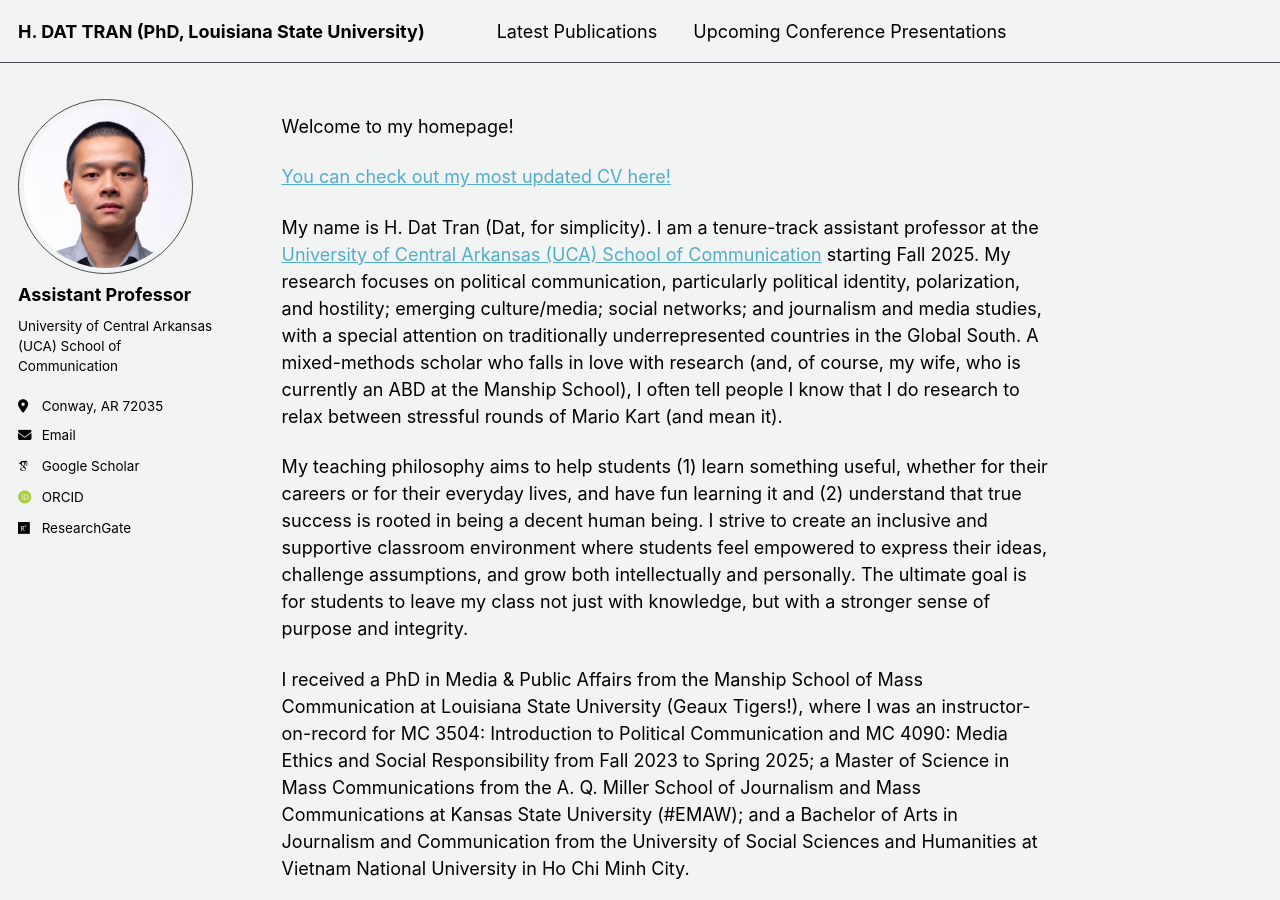
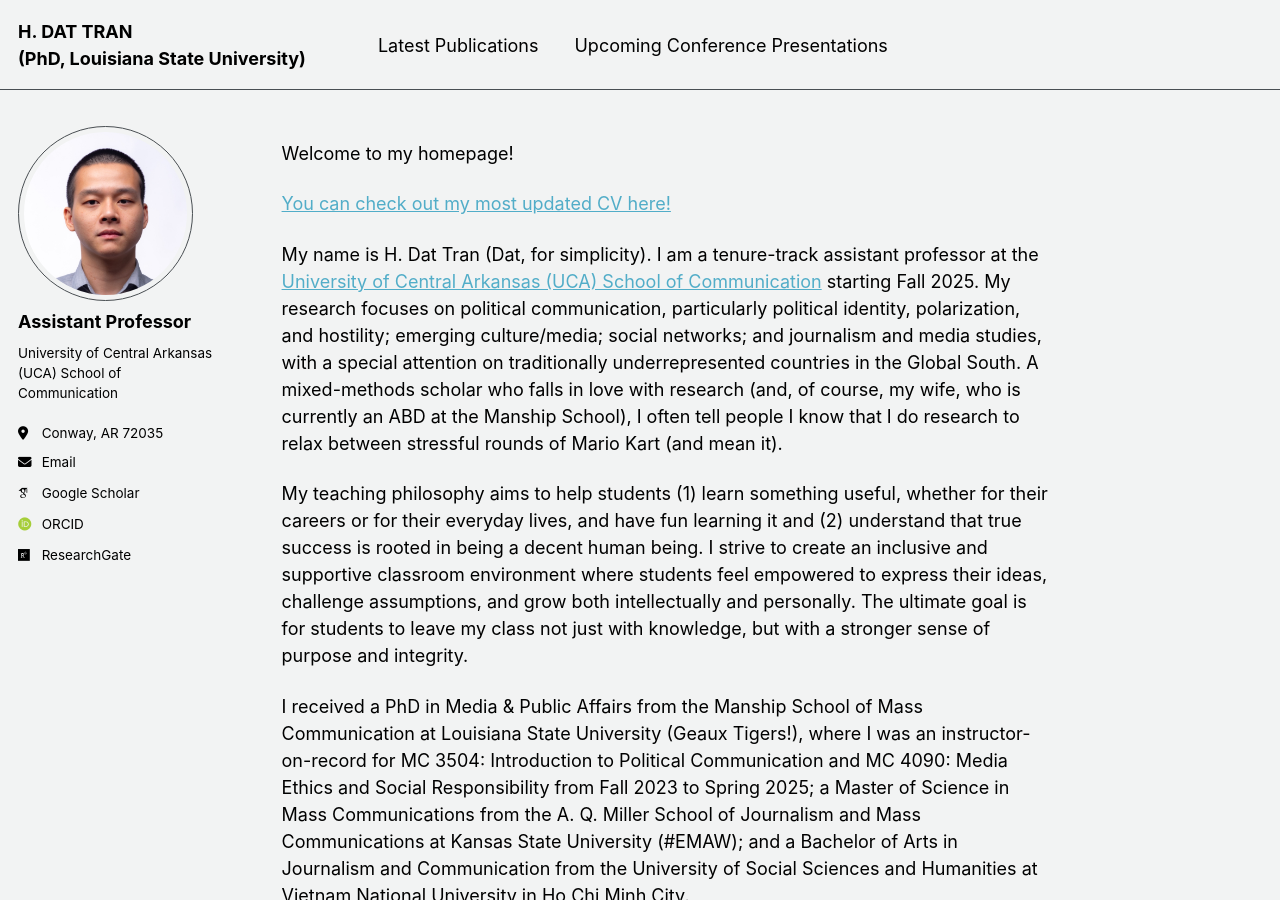
Before and after one commit to hdattran/hdattran.github.io, a Jekyll site: the page built from _pages/about.md, in a window 1280 px wide and 900 px high. Built offline with Jekyll 4.4.1, drawn with Linux system fonts in a browser that asks for light colours; some web fonts are replaced.

```diff
--- a/_config.yml
+++ b/_config.yml
@@ -9,7 +9,7 @@
 # Basic Site Settings
 locale                   : "en-US"
 site_theme               : "default"
-title                    : "H. DAT TRAN (PhD, Louisiana State University)"
+title                    : "H. DAT TRAN <br> (PhD, Louisiana State University)"
 title_separator          : "-"
 name                     : &name "H. Dat Tran"
 description              : &description "Assistant Professor at the University of Central Arkansas (UCA) School of Communication"
```
